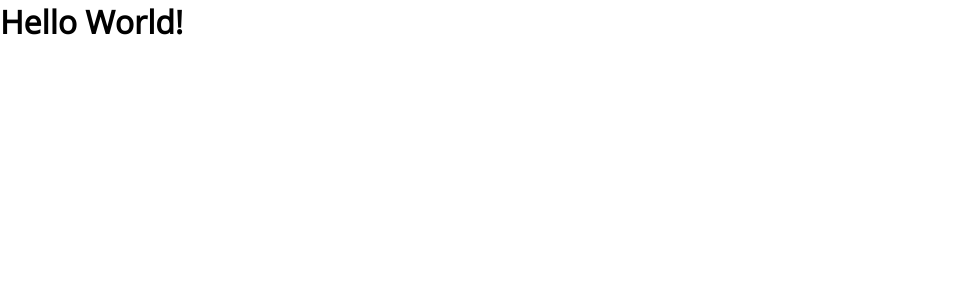
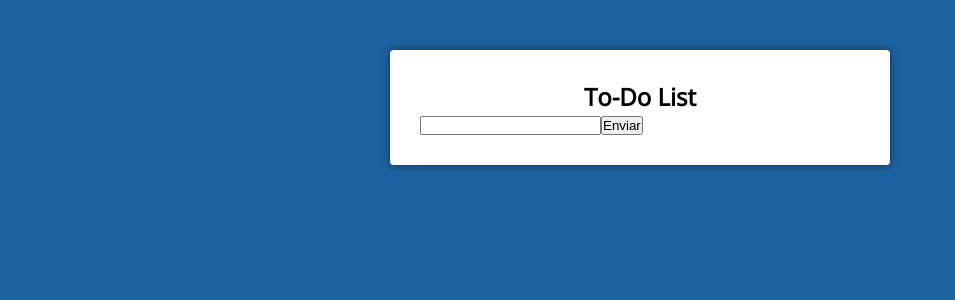
Before and after one commit to Matheus351/to-do-list-react, a React (Create React App) app: page / in a window 1280 px wide. Shown: the top 300 px of the page, without its empty margins (0-955 px from the left). Built offline with nearby package versions, Linux system fonts and the light colour scheme.

Commit message:
criando formulário

```diff
--- a/src/App.css
+++ b/src/App.css
@@ -7,4 +7,5 @@
 
 body{
   font-family: 'Open Sans', sans-serif;
+  background-color: #014f97e2;
 }
--- a/src/App.js
+++ b/src/App.js
@@ -1,5 +1,8 @@
 import React from "react";
 import './App.css'
+import Main from './components/Main'
+
+
 export default function App(){
-  return <h1>Hello World!</h1>
+  return <Main/>;
 }
--- /dev/null
+++ b/src/components/Main.css
@@ -0,0 +1,13 @@
+.main{
+    background-color: white;
+    padding: 30px;
+    margin:50px auto;
+    max-width: 500px;
+    border-radius: 4px;
+    box-shadow: 0 0 10px rgba(0, 0, 0, 0.5);
+}
+
+.main h1{
+    font-size: 1.5em;
+    text-align: center;
+}
--- /dev/null
+++ b/src/components/Main.js
@@ -0,0 +1,29 @@
+import './Main.css'
+import React,{Component} from "react";
+
+export default class Main extends Component{
+
+    state = {
+        newTask: '',
+    }
+
+  inputChange = (e)=>{
+    this.setState({
+        newTask:e.target.value
+    })
+  }
+
+  render(){
+    const {newTask} = this.state
+    return (
+        <div className="main">
+            <h1>To-Do List</h1>
+
+            <form action="#">
+               <input onChange={this.inputChange} type="text"></input>
+               <button type="submit">Enviar</button>
+            </form>
+        </div>
+    )
+  }
+}
```
